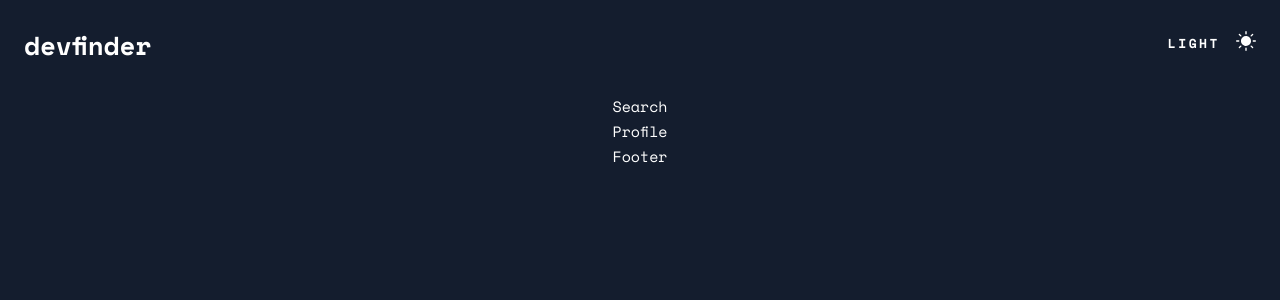
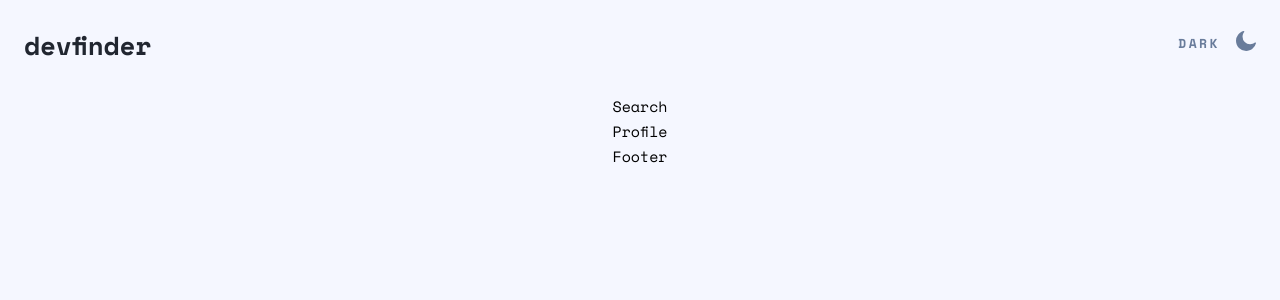
Before and after one commit to Candyfair/github-user-search-app, a React app: page / in a window 1280 px wide. Shown: the top 300 px of the page. Built offline with nearby package versions, Linux system fonts and the light colour scheme.

Commit message:
Update reducer for dark mode

```diff
--- a/src/components/DarkMode/index.js
+++ b/src/components/DarkMode/index.js
@@ -1,7 +1,7 @@
 import { useDispatch, useSelector } from 'react-redux';
 import { useEffect } from 'react';
 
-import { changeMode, setMode } from '../../redux/actions/mode';
+import { changeMode } from '../../redux/actions/mode';
 
 import './style.scss';
 
@@ -10,7 +10,7 @@ import Icon from '../Icon';
 
 const DarkMode = () => {
   // Check state for dark mode status
-  const { lightmode, mode } = useSelector((state) => state.mode);
+  const { lightmode } = useSelector((state) => state.mode);
   const dispatch = useDispatch();
 
   let theme;
@@ -28,18 +28,12 @@ const DarkMode = () => {
   }
   else {
     body.classList.add(lightTheme);
-    theme = mode;
+    theme = lightTheme;
   }
 
   // Change mode
   const handleClick = () => {
     dispatch(changeMode());
-    if (theme === 'light') {
-      dispatch(setMode('dark'));
-    }
-    else {
-      dispatch(setMode('light'));
-    }
   };
 
   useEffect(() => {
--- a/src/components/DarkMode/style.scss
+++ b/src/components/DarkMode/style.scss
@@ -29,15 +29,15 @@
 }
 
 
-@media (prefers-color-scheme: dark) {
-  .darkMode {
-    &__text {
-      color: $text-dark;
-    }
+// @media (prefers-color-scheme: dark) {
+//   .darkMode {
+//     &__text {
+//       color: $text-dark;
+//     }
 
-    &__icon {
-      margin-left: 16px;
-      fill: $text-dark;
-    }
-  }
-}
+//     &__icon {
+//       margin-left: 16px;
+//       fill: $text-dark;
+//     }
+//   }
+// }
--- a/src/components/Header/index.js
+++ b/src/components/Header/index.js
@@ -5,11 +5,11 @@ import DarkMode from '../DarkMode';
 
 const Header = () => {
   // Check dark mode status
-  const { mode } = useSelector((state) => state.mode);
+  const { lightmode } = useSelector((state) => state.mode);
 
   return (
     <div className="header">
-      <div className={`header__logo ${mode === 'dark' ? 'logo-dark' : ''}`}>devfinder</div>
+      <div className={`header__logo ${!lightmode ? 'logo-dark' : ''}`}>devfinder</div>
       <DarkMode />
     </div>
   );
--- a/src/components/Layout/index.js
+++ b/src/components/Layout/index.js
@@ -7,16 +7,18 @@ import Header from '../Header';
 import Search from '../Search';
 import Profile from '../Profile';
 import Footer from '../Footer';
-import { changeMode, setMode } from '../../redux/actions/mode';
+import { changeMode } from '../../redux/actions/mode';
 
 const Layout = () => {
   const dispatch = useDispatch();
 
-  const prefersDark = window.matchMedia('(prefers-color-scheme: dark)').matches;
+  const mediaStatus = window.matchMedia('(prefers-color-scheme: dark)');
+  const prefersDark = mediaStatus.matches;
 
   useEffect(() => {
-    dispatch(changeMode(prefersDark));
-    dispatch(setMode('dark'));
+    if (prefersDark) {
+      dispatch(changeMode(prefersDark));
+    }
   });
 
   return (
@@ -36,6 +38,6 @@ const Layout = () => {
 
     </div>
   );
-}
+};
 
 export default Layout;
--- a/src/redux/actions/mode.js
+++ b/src/redux/actions/mode.js
@@ -1,11 +1,5 @@
 export const CHANGE_MODE = 'CHANGE_MODE';
-export const SET_MODE = 'SET_MODE';
 
 export const changeMode = () => ({
   type: CHANGE_MODE,
 });
-
-export const setMode = (value) => ({
-  type: SET_MODE,
-  value,
-});
--- a/src/redux/reducers/mode.js
+++ b/src/redux/reducers/mode.js
@@ -1,8 +1,7 @@
-import { CHANGE_MODE, SET_MODE } from '../actions/mode';
+import { CHANGE_MODE } from '../actions/mode';
 
 const initialState = {
   lightmode: true,
-  mode: 'light',
 };
 
 const reducer = (state = initialState, action = {}) => {
@@ -13,12 +12,6 @@ const reducer = (state = initialState, action = {}) => {
         lightmode: !state.lightmode,
       };
 
-    case SET_MODE:
-      return {
-        ...state,
-        mode: action.value,
-      };
-
     default:
       return state;
   }
```
